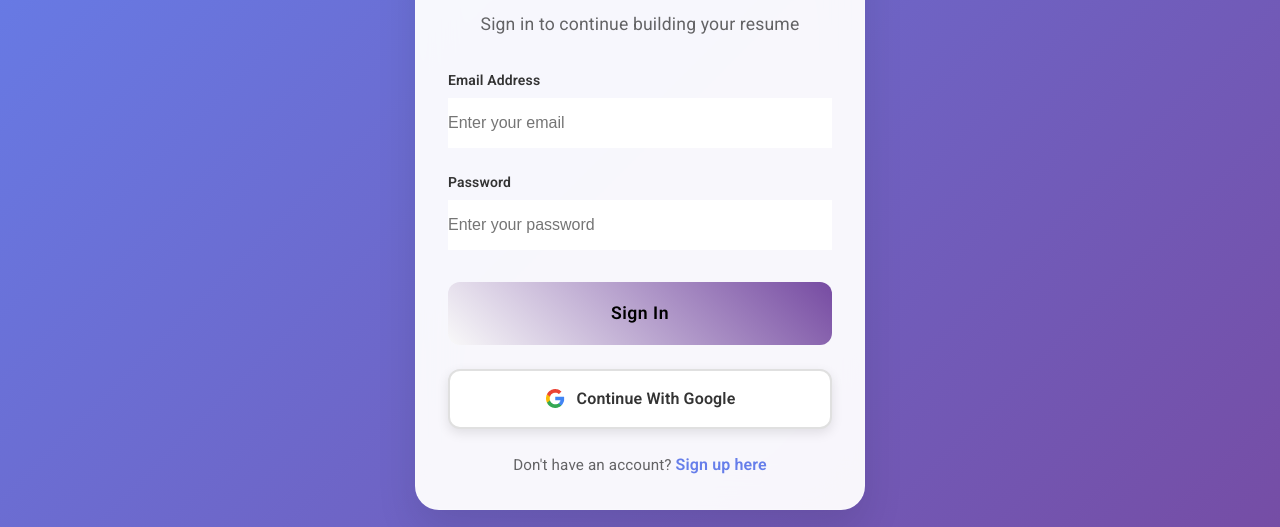
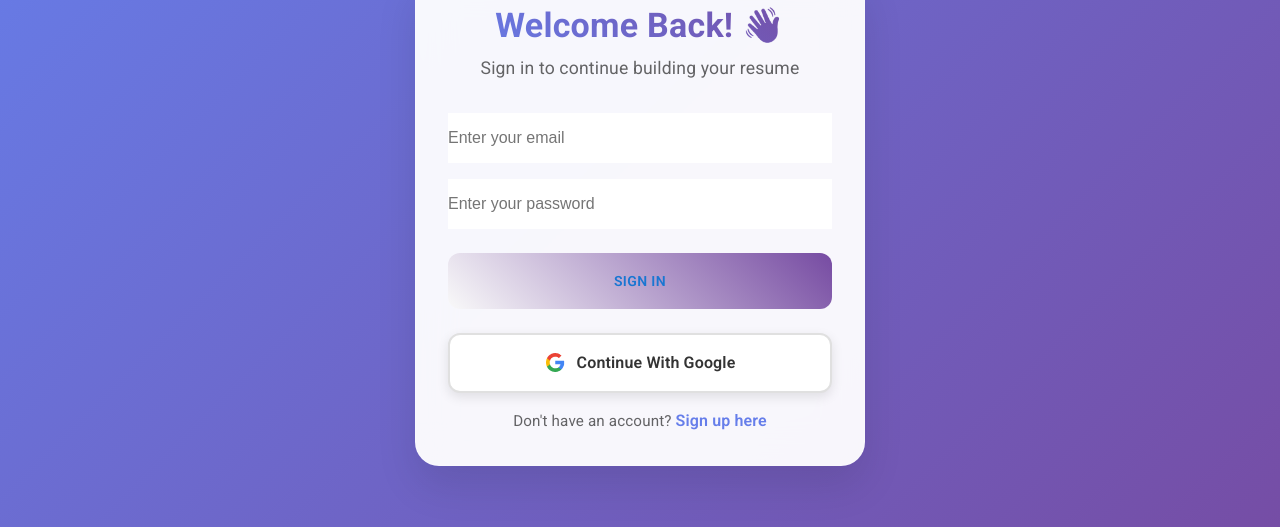
Before and after one commit to PATELKRISH9/Resume-System-Trial-Task-Guide, a React (Vite) app in the folder client/: page /Login in a window 1280 px wide. Shown: the part 281-808 px from the top of the page. Built offline with nearby package versions, Linux system fonts and the light colour scheme; no server answers.

Commit message:
Update Login.jsx

```diff
--- a/client/src/pages/Auth/Login.jsx
+++ b/client/src/pages/Auth/Login.jsx
@@ -8,14 +8,10 @@ import "react-toastify/dist/ReactToastify.css";
 import "../../styles/Login.css";
 import { handleError, handleSuccess } from "../../utils";
 import { signInSuccess } from "../../redux/userSlice";
-import { BASE_URL } from "../../config"; // Make sure config.js has BASE_URL
+import api from "../../api"; // ✅ use centralized API
 
 function Login() {
-  const [loginInfo, setLoginInfo] = useState({
-    email: "",
-    password: "",
-  });
-
+  const [loginInfo, setLoginInfo] = useState({ email: "", password: "" });
   const navigate = useNavigate();
   const dispatch = useDispatch();
 
@@ -27,20 +23,12 @@ function Login() {
   const handleLogin = async (e) => {
     e.preventDefault();
     const { email, password } = loginInfo;
-    if (!email || !password) {
-      return handleError("Email and password are required");
-    }
+
+    if (!email || !password) return handleError("Email and password are required");
+
     try {
-      // Correct backend URL
-      const response = await fetch(`${BASE_URL}/login`, {
-        method: "POST",
-        headers: {
-          "Content-Type": "application/json",
-        },
-        body: JSON.stringify(loginInfo),
-      });
-
-      const result = await response.json();
+      const response = await api.post("/auth/login", loginInfo);
+      const result = response.data;
 
       const { success, message, jwtToken, name, email: userEmail, error } = result;
 
@@ -61,18 +49,14 @@ function Login() {
 
         dispatch(signInSuccess(userData));
 
-        setTimeout(() => {
-          navigate("/");
-        }, 1000);
+        setTimeout(() => navigate("/"), 1000);
       } else if (error) {
         handleError(error?.details?.[0]?.message || "Login failed");
       } else {
         handleError(message || "Login failed");
       }
-
-      console.log(result);
     } catch (err) {
-      handleError(err.message || "Something went wrong");
+      handleError(err.response?.data?.message || err.message);
     }
   };
 
@@ -118,10 +102,6 @@ function Login() {
         </Box>
 
         <Box component="form" onSubmit={handleLogin} sx={{ mb: 3 }}>
-          <Box sx={{ mb: 3 }}>
-            <Typography variant="body2" sx={{ fontWeight: "600", mb: 1 }}>
-              Email Address
-            </Typography>
           <input
             type="email"
             name="email"
@@ -134,14 +114,9 @@ function Login() {
               borderBottom: "2px solid #e0e0e0",
               border: "none",
               outline: "none",
+              marginBottom: "16px",
             }}
           />
-          </Box>
-
-          <Box sx={{ mb: 4 }}>
-            <Typography variant="body2" sx={{ fontWeight: "600", mb: 1 }}>
-              Password
-            </Typography>
           <input
             type="password"
             name="password"
@@ -154,33 +129,18 @@ function Login() {
               borderBottom: "2px solid #e0e0e0",
               border: "none",
               outline: "none",
+              marginBottom: "24px",
             }}
           />
-          </Box>
 
-          <Button
-            type="submit"
-            fullWidth
-            sx={{
-              background: "linear-gradient(45deg, #f9f9f9ff, #764ba2)",
-              borderRadius: "12px",
-              color: "black",
-              py: 2,
-              fontSize: "1.1rem",
-              fontWeight: "600",
-              textTransform: "none",
-              "&:hover": { background: "linear-gradient(45deg, #5a6fd8, #6a4190)" },
-            }}
-          >
+          <Button type="submit" fullWidth sx={{ py: 2, fontWeight: "600", borderRadius: "12px", background: "linear-gradient(45deg, #f9f9f9ff, #764ba2)" }}>
             Sign In
           </Button>
         </Box>
 
-        <Box sx={{ mb: 3 }}>
         <SignIn />
-        </Box>
 
-        <Box sx={{ textAlign: "center" }}>
+        <Box sx={{ textAlign: "center", mt: 2 }}>
           <Typography sx={{ color: "text.secondary", fontSize: "0.95rem" }}>
             Don't have an account?{" "}
             <Link to="/signup" style={{ color: "#667eea", fontWeight: "600" }}>
```
Lines whose indentation alone changed are shown as unchanged.
